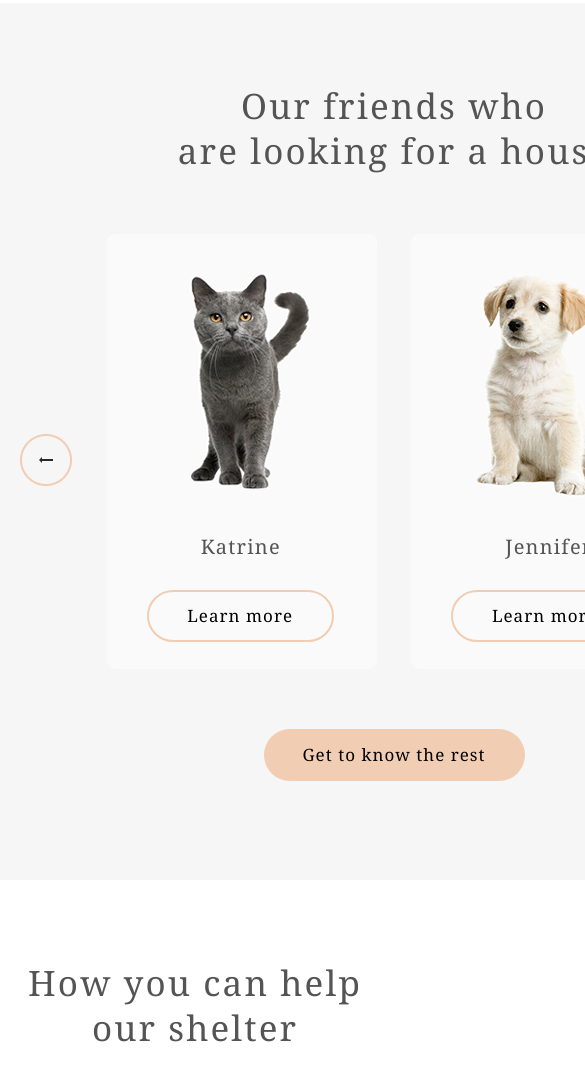
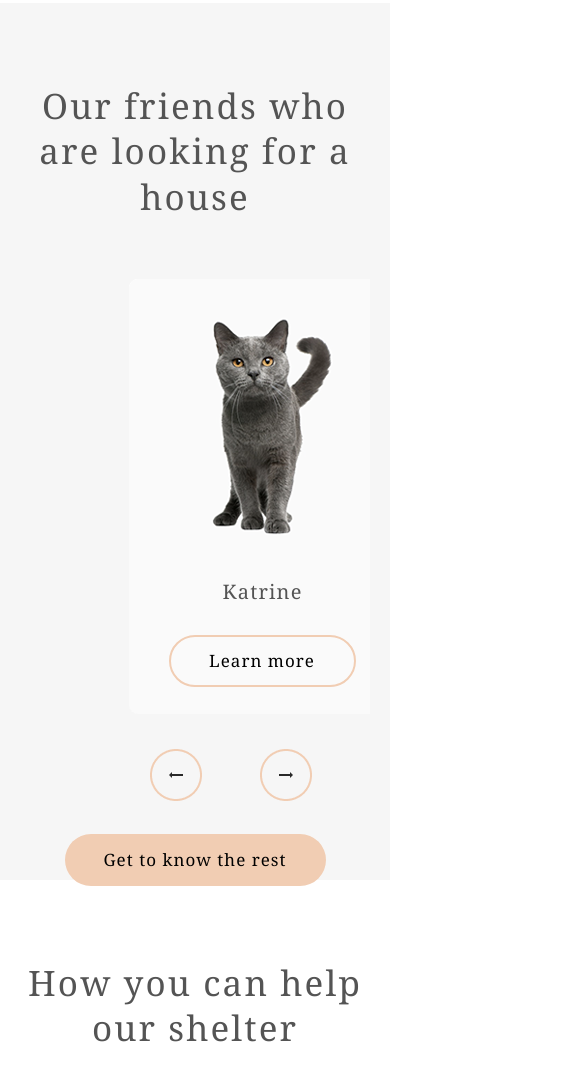
Before and after one commit to DianaAndreeva/Shelter2, a plain HTML site: page index.html in a window 390 px wide. Shown: the part 1603-2680 px from the top of the page, 585 px wide, since content can reach past the window. Drawn offline with Linux system fonts and the light colour scheme.

Commit message:
section 3, in process

```diff
--- a/index.html
+++ b/index.html
@@ -74,14 +74,14 @@
             </div>
             <div class="slider-our-friends-element2">
               <figure>
-                <img src="./assets/pets-jennifer.png" alt="katerina pet">
+                <img src="./assets/pets-jennifer.png" alt="jennifer pet">
                 <figcaption class="caption-katrine">Jennifer</figcaption>
               </figure>
               <button class="button-slider1">Learn more</button>
             </div>
             <div class="slider-our-friends-element3">
               <figure>
-                <img src="./assets/pets-woody.png" alt="katerina pet">
+                <img src="./assets/pets-woody.png" alt="woody pet">
                 <figcaption class="caption-katrine">Woody</figcaption>
               </figure>
               </figure>
--- a/style.css
+++ b/style.css
@@ -510,11 +510,11 @@ body {
 
 @media (max-width: 1280px) {
   .slider-our-friends {
-    min-width: 768px;
+    min-width: 320px;
     padding: 0 10px;
   }
   .slider-our-friends-container-overcontainer {
-    max-width: 908px;
+    /* max-width: 908px; */
     max-height: 797px;
     margin: 0 auto;
   }
@@ -534,6 +534,35 @@ body {
     margin: 0;
     padding: 0;
     margin-top: 200px;
+  }
+}
+
+@media (max-width: 768px) {
+  .slider-our-friends-container {
+    display: block;
+    /* align-items: center; */
+  }
+  .slider-our-friends-element2 {
+    display: none;
+  }
+  .button-slider-get-to-know {
+    margin-top: 120px;
+  }
+  .slider-our-friends-element1 {
+    margin-left: 31%;
+  }
+  .slider-our-friends-container-overcontainer {
+    position: relative;
+  }
+  .button-arrow-left-slider {
+    position: absolute;
+    top: 270px;
+    left: 130px;
+  }
+  .button-arrow-right-slider {
+    position: absolute;
+    top: 270px;
+    left: 240px;
   }
 }
 
```
